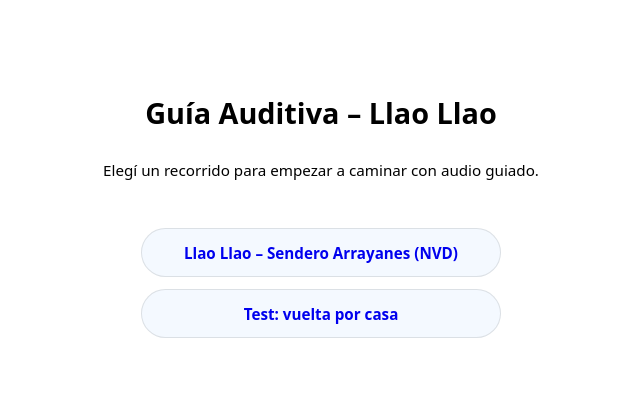
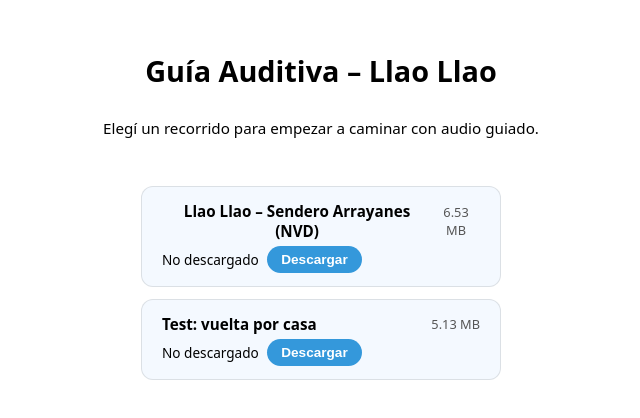
Before and after one commit to acurth/audioguia, a SvelteKit app: page / in a window 1280 px wide. Shown: the part 234-652 px from the top of the page, without its empty margins (319-959 px from the left). Built offline with nearby package versions, Linux system fonts and the light colour scheme.

Commit message:
Add offline caching flow

```diff
--- a/src/routes/+layout.svelte
+++ b/src/routes/+layout.svelte
@@ -1,7 +1,17 @@
 <script lang="ts">
+	import { onMount } from 'svelte';
+	import { base } from '$app/paths';
 	import favicon from '$lib/assets/favicon.svg';
 
 	let { children } = $props();
+
+	onMount(() => {
+		if ('serviceWorker' in navigator) {
+			navigator.serviceWorker
+				.register(`${base}/service-worker.js`)
+				.catch((err) => console.error('SW registration failed', err));
+		}
+	});
 </script>
 
 <svelte:head>
--- a/src/routes/+page.svelte
+++ b/src/routes/+page.svelte
@@ -1,11 +1,19 @@
 <script lang="ts">
   import { base } from "$app/paths";
+
+  import { browser } from "$app/environment";
+  import { onMount } from "svelte";
+
+  type OfflineFile = { path: string; bytes: number };
+  type OfflineManifest = { totalBytes?: number; files?: OfflineFile[] };
 
   type TourJson = {
     id?: string;
     slug?: string;
     name?: string;
     theme?: string;
+    offline?: OfflineManifest;
+    points?: unknown[];
   };
 
   type TourLink = {
@@ -13,6 +21,8 @@
     slug: string;
     label: string;
     theme?: string;
+    offline?: OfflineManifest;
+    raw: TourJson;
   };
 
   const tourModules = import.meta.glob("$lib/data/tours/*.json", {
@@ -29,10 +39,92 @@
       const slug = typeof data.slug === "string" ? data.slug : id;
       const label = typeof data.name === "string" ? data.name : id;
       const theme = typeof data.theme === "string" ? data.theme : undefined;
+      const offline = data.offline;
 
-      return { id, slug, label, theme };
+      return { id, slug, label, theme, offline, raw: data };
     })
     .sort((a, b) => a.label.localeCompare(b.label));
+
+  type DownloadState = {
+    status: "idle" | "downloading" | "downloaded";
+    bytes?: number;
+  };
+
+  let downloadState: Record<string, DownloadState> = {};
+
+  function loadState() {
+    if (!browser) return;
+    const stored = localStorage.getItem("offline-downloads");
+    if (stored) {
+      try {
+        downloadState = JSON.parse(stored);
+      } catch (err) {
+        console.error("Failed to parse offline state", err);
+      }
+    }
+  }
+
+  function persistState() {
+    if (!browser) return;
+    localStorage.setItem("offline-downloads", JSON.stringify(downloadState));
+  }
+
+  function formatMB(bytes?: number) {
+    if (!bytes) return "0 MB";
+    return `${(bytes / (1024 * 1024)).toFixed(2)} MB`;
+  }
+
+  function setState(id: string, next: DownloadState) {
+    downloadState = { ...downloadState, [id]: next };
+    persistState();
+  }
+
+  async function requestDownload(tour: TourLink) {
+    if (!browser || !("serviceWorker" in navigator)) return;
+
+    setState(tour.id, { status: "downloading", bytes: tour.offline?.totalBytes });
+
+    const files = tour.offline?.files?.map((f) => f.path) ?? [];
+    const jsonPayload = JSON.stringify(tour.raw);
+
+    const registration = await navigator.serviceWorker.ready;
+    registration.active?.postMessage({
+      type: "download-tour",
+      payload: {
+        id: tour.id,
+        slug: tour.slug,
+        files,
+        json: jsonPayload
+      }
+    });
+  }
+
+  async function deleteDownload(tour: TourLink) {
+    if (!browser || !("serviceWorker" in navigator)) return;
+    const registration = await navigator.serviceWorker.ready;
+    registration.active?.postMessage({ type: "delete-tour", id: tour.id });
+    setState(tour.id, { status: "idle", bytes: tour.offline?.totalBytes });
+  }
+
+  onMount(() => {
+    loadState();
+    if ("serviceWorker" in navigator) {
+      navigator.serviceWorker.addEventListener("message", (event) => {
+        const data = event.data;
+        if (!data) return;
+        if (data.type === "tour-downloaded") {
+          const tourId = data.id as string;
+          const bytes = tours.find((t) => t.id === tourId)?.offline?.totalBytes;
+          setState(tourId, { status: "downloaded", bytes });
+        }
+        if (data.type === "tour-deleted") {
+          const tourId = data.id as string;
+          const bytes = tours.find((t) => t.id === tourId)?.offline?.totalBytes;
+          setState(tourId, { status: "idle", bytes });
+        }
+      });
+    }
+  });
 </script>
 
 <main
@@ -71,20 +163,84 @@
       </p>
     {:else}
       {#each tours as tour}
-        <a
-          href={`${base}/${tour.slug}`}
+        <div
           style="
-            text-decoration: none;
             padding: 0.85rem 1.25rem;
-            border-radius: 999px;
+            border-radius: 0.75rem;
             border: 1px solid rgba(0,0,0,0.1);
             background: #f4f9ff;
-            font-weight: 600;
-            font-size: 0.95rem;
+            display: flex;
+            flex-direction: column;
+            gap: 0.35rem;
           "
         >
-          {tour.label}
-        </a>
+          <div style="display: flex; justify-content: space-between; align-items: center;">
+            <a
+              href={`${base}/${tour.slug}`}
+              style="
+                text-decoration: none;
+                font-weight: 700;
+                font-size: 0.95rem;
+                color: inherit;
+              "
+            >
+              {tour.label}
+            </a>
+            <span style="font-size: 0.8rem; color: #555;">
+              {formatMB(tour.offline?.totalBytes)}
+            </span>
+          </div>
+
+          <div style="display: flex; gap: 0.5rem; align-items: center; flex-wrap: wrap;">
+            <span style="font-size: 0.85rem;">
+              {#if downloadState[tour.id]?.status === "downloaded"}
+                Offline listo
+              {:else if downloadState[tour.id]?.status === "downloading"}
+                Descargando…
+              {:else}
+                No descargado
+              {/if}
+            </span>
+
+            {#if downloadState[tour.id]?.status === "downloaded"}
+              <button
+                type="button"
+                on:click={() => deleteDownload(tour)}
+                style="
+                  border: none;
+                  border-radius: 999px;
+                  padding: 0.35rem 0.9rem;
+                  font-size: 0.85rem;
+                  cursor: pointer;
+                  background: #f1c40f;
+                  color: #1f1f1f;
+                  font-weight: 600;
+                "
+              >
+                Eliminar
+              </button>
+            {:else}
+              <button
+                type="button"
+                on:click={() => requestDownload(tour)}
+                style="
+                  border: none;
+                  border-radius: 999px;
+                  padding: 0.35rem 0.9rem;
+                  font-size: 0.85rem;
+                  cursor: pointer;
+                  background: #3498db;
+                  color: white;
+                  font-weight: 600;
+                  opacity: {downloadState[tour.id]?.status === "downloading" ? 0.7 : 1};
+                "
+                disabled={downloadState[tour.id]?.status === "downloading"}
+              >
+                {downloadState[tour.id]?.status === "downloading" ? "Descargando…" : "Descargar"}
+              </button>
+            {/if}
+          </div>
+        </div>
       {/each}
     {/if}
   </div>
```
Also changed, not shown: src/service-worker.ts (added, +120 -0 lines).
